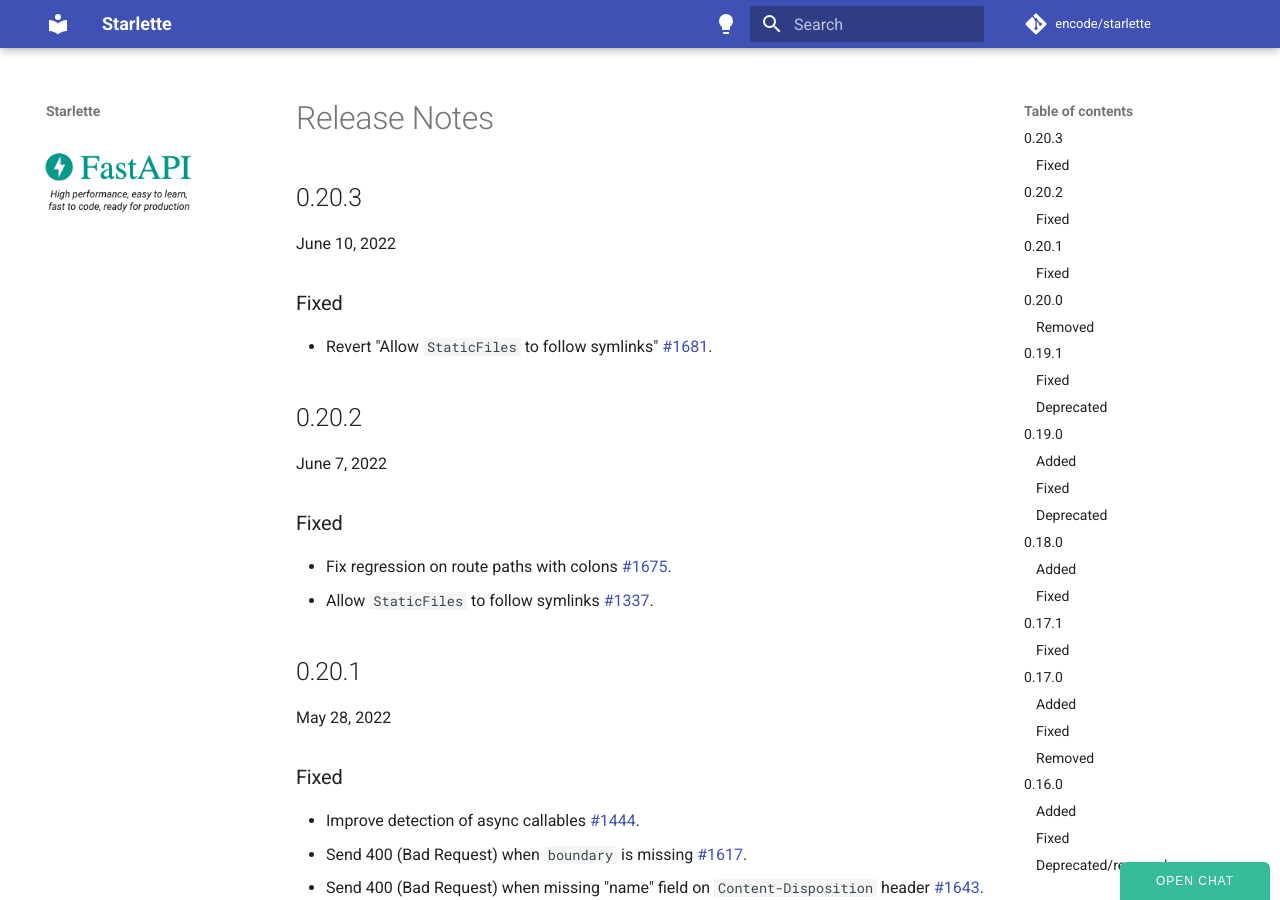
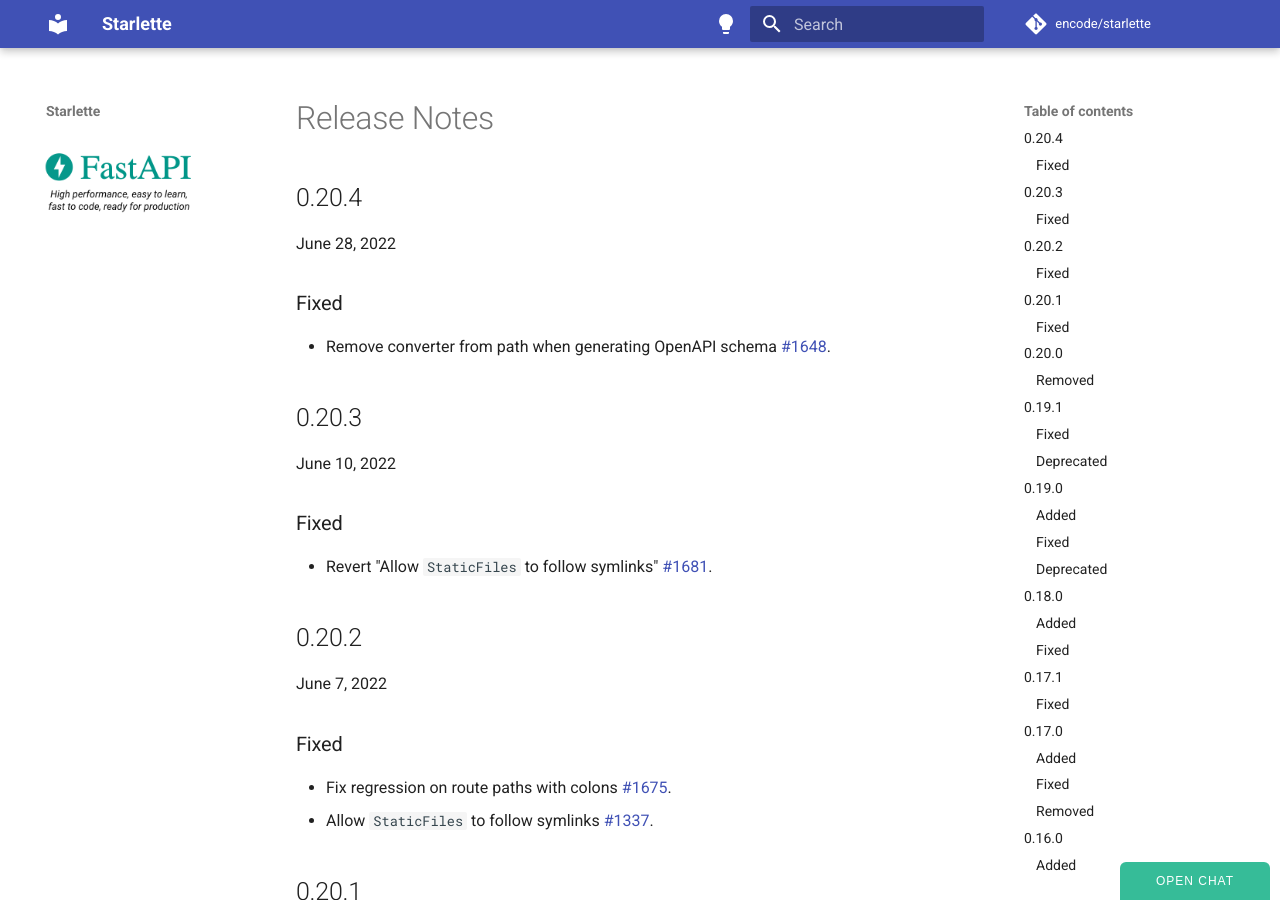
Before and after one commit to azurelotus0926/starlette, an MkDocs documentation site: the page built from docs/release-notes.md, in a window 1280 px wide and 900 px high. Built offline with MkDocs 1.6.1 and Material for MkDocs 9.7.7, drawn with Linux system fonts in a browser that asks for light colours; comment, search, counter and statistics services are not loaded.

Commit message:
Version 0.20.4 (#1709)
* Version 0.20.4

* Update docs/release-notes.md

Co-authored-by: Adrian Garcia Badaracco <1755071+adriangb@users.noreply.github.com>

```diff
--- a/docs/release-notes.md
+++ b/docs/release-notes.md
@@ -1,3 +1,10 @@
+## 0.20.4
+
+June 28, 2022
+
+### Fixed
+* Remove converter from path when generating OpenAPI schema [#1648](https://github.com/encode/starlette/pull/1648).
+
 ## 0.20.3
 
 June 10, 2022
```
